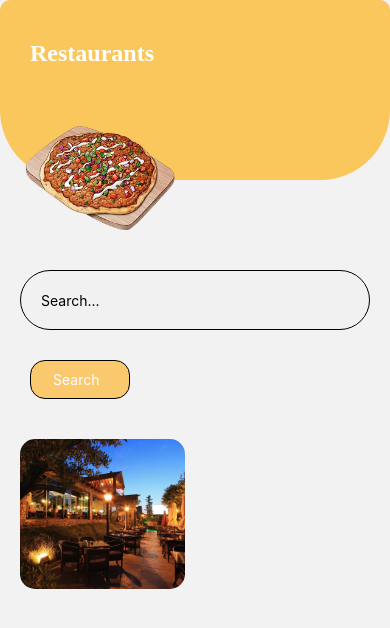
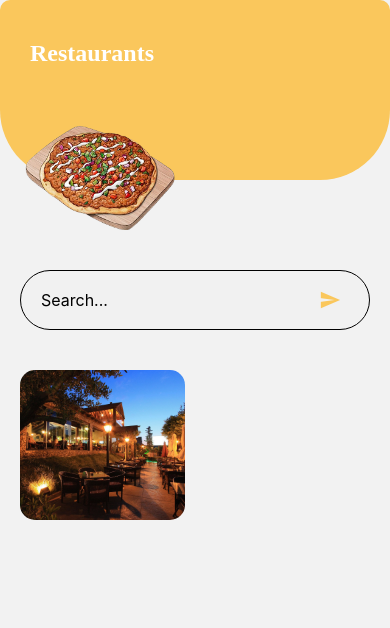
Before and after one commit to omarghemrawi/Ziara, a React Native app in the folder frontend/: screen /Restaurants in a window 390 px wide. Shown: the top 628 px of the page. Built offline with nearby package versions, Linux system fonts and the light colour scheme.

Commit message:
Replace Save and Discover buttons with Send icon in search section

```diff
--- a/frontend/src/screens/components/PlaceScreens.js
+++ b/frontend/src/screens/components/PlaceScreens.js
@@ -2,6 +2,7 @@
 import React from 'react';
 import { View, Text, StyleSheet, Image, TextInput, TouchableOpacity, ScrollView } from 'react-native';
 import { useNavigation } from '@react-navigation/native';
+import MaterialIcons from 'react-native-vector-icons/MaterialIcons'
 
 
 const PlacesSection = ({
@@ -25,19 +26,19 @@ const PlacesSection = ({
       </View>
 
      <View style={styles.searchSection}>
+  <View style={styles.searchInputContainer}>
     <TextInput
-          style={styles.input}
+      style={styles.searchInput}
       placeholder="Search..."
       value={searchValue}
       onChangeText={onSearchChange}
     />
-        <View style={styles.buttons}>
-          <TouchableOpacity style={styles.discoverButton} onPress={onSearch}>
-            <Text style={styles.buttonText}>Search</Text>
+    <TouchableOpacity onPress={onSearch} style={styles.sendIcon}>
+      <MaterialIcons name="send" size={22} color="#FAC75C" />
     </TouchableOpacity>
-
   </View>
 </View>
+
 <ScrollView>
       <View style={styles.grid}>
         {data.map((item, index) => (
@@ -91,28 +92,9 @@ const styles = StyleSheet.create({
     borderColor: '#000',
     borderWidth: 1,
   },
-  buttons: {
-    flexDirection: 'row',
-    marginBottom: 30,
-    marginLeft: 10,
-  },
-  discoverButton: {
-    backgroundColor: '#FAC96D',
-    padding: 10,
-    borderRadius: 15,
-    width: 100,
-    borderColor: '#000',
-    borderWidth: 1,
-  },
-  saveButton: {
-    backgroundColor: '#fff',
-    padding: 10,
-    borderRadius: 15,
-    width: 100,
-    marginLeft: 10,
-    borderColor: '#000',
-    borderWidth: 1,
-  },
+
+
+
   buttonText: {
     color: '#fff',
     paddingLeft: 12,
@@ -134,6 +116,30 @@ const styles = StyleSheet.create({
     borderRadius: 15,
     marginBottom: 10,
   },
+  searchInputContainer: {
+  flexDirection: 'row',
+  alignItems: 'center',
+  backgroundColor: '#F1F1F1',
+  borderRadius: 30,
+  borderColor: '#000',
+  borderWidth: 1,
+  height: 60,
+  paddingHorizontal: 20,
+  marginTop: 80,
+  marginBottom: 30,
+},
+searchInput: {
+  flex: 1,
+  fontSize: 16,
+},
+sendIcon: {
+  marginLeft: 10,
+
+  padding: 8,
+  borderRadius: 10,
+
+},
+
 });
 
 export default PlacesSection;
```
Lines whose indentation alone changed are shown as unchanged.
